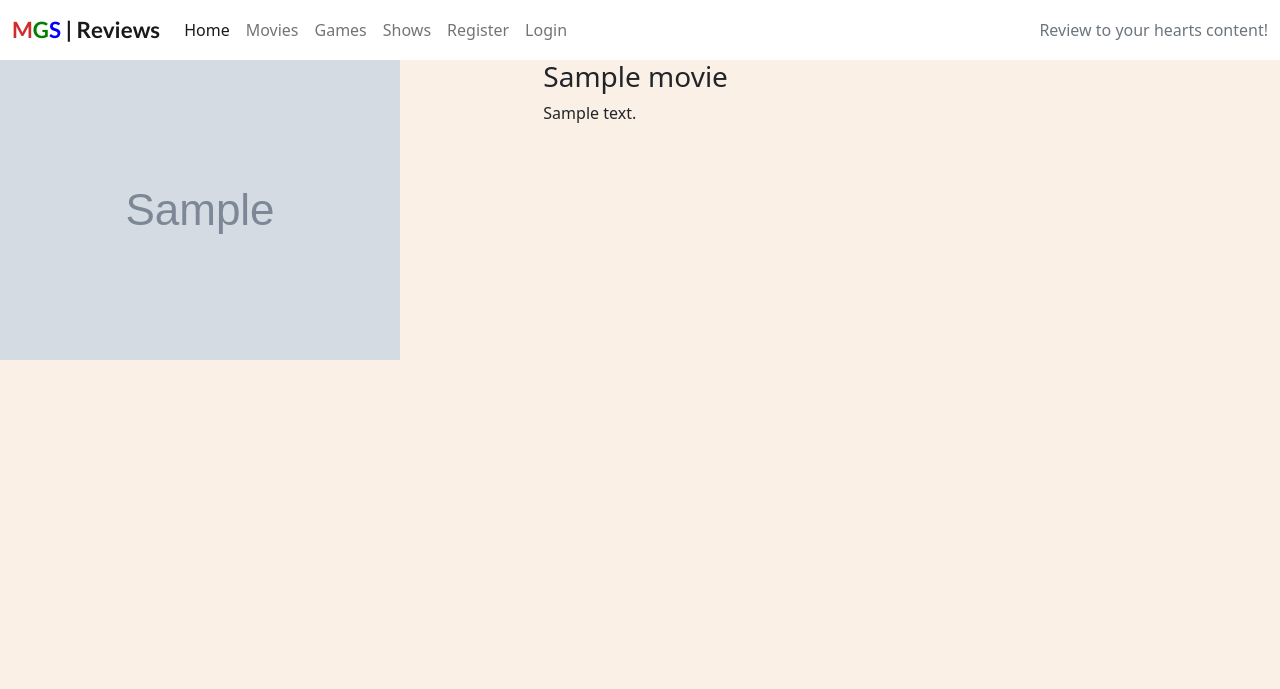
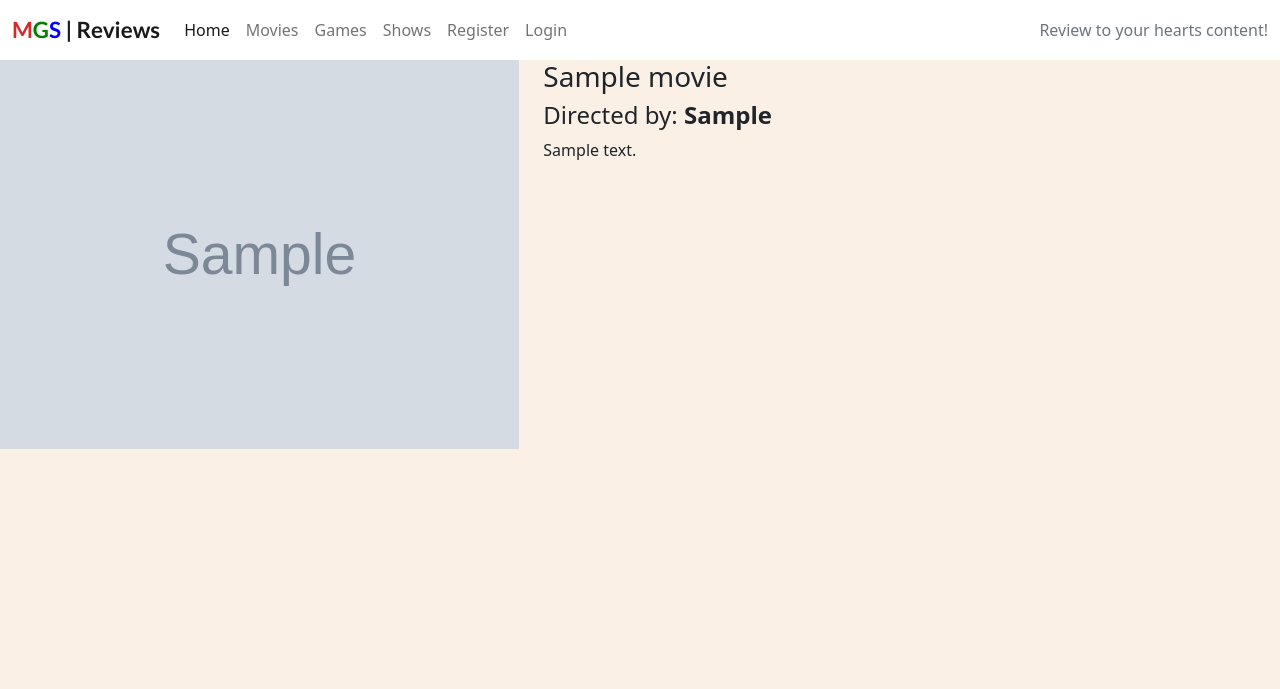
Before and after one commit to ShaneCDev/mgsreviews, a Django app: page /movies in a window 1280 px wide. Shown: the top 689 px of the page. Run offline with Django 3.2, Linux system fonts and the light colour scheme; tables that the repository leaves empty hold one stand-in row (values such as "Sample post"); grey boxes marked "Sample" are stand-in pictures.

Commit message:
added some styling and more information to the movies page

```diff
--- a/movies/urls.py
+++ b/movies/urls.py
@@ -5,5 +5,6 @@ urlpatterns = [
     path('', views.home, name='home'),
     path('movies', views.movies, name='movies'),
     path('games', views.games, name='games'),
+    path('shows', views.shows, name='shows'),
     path('movie-detail/<int:id>', views.movie_detail, name='movie_detail')
 ]
--- a/static/css/style.css
+++ b/static/css/style.css
@@ -27,6 +27,12 @@ body {
 #gamesCarousel {
     margin-top: 35px;
     margin-bottom: 35px;
+}
+
+.poster-contain {
+    height: auto;
+    width: 100%;
+    object-fit: contain;
 }
 
 /* .carousel-item {
--- a/templates/movies.html
+++ b/templates/movies.html
@@ -9,20 +9,22 @@
 
             <div class="col-md-7">
                 <h3>{{ movie.title }}</h3>
+                <h4>Directed by: <strong>{{ movie.director }}</strong></h4>
                 <p>
                     {{ movie.description }}
                 </p>
             </div>
             <div class="col-md-5">
-                <img src="{{ movie.poster.url }}" alt="{{ movie.title }}" class="featurette-image image-responsive">
+                <img src="{{ movie.poster.url }}" alt="{{ movie.title }}" class="featurette-image image-responsive poster-contain">
             </div>
 
         {% else %}
             <div class="col-md-5">
-                <img src="{{ movie.poster.url }}" alt="{{ movie.title }}" class="featurette-image image-responsive">
+                <img src="{{ movie.poster.url }}" alt="{{ movie.title }}" class="featurette-image image-responsive poster-contain">
             </div>
             <div class="col-md-7">
                 <h3>{{ movie.title }}</h3>
+                <h4>Directed by: <strong>{{ movie.director }}</strong></h4>
                 <p>
                     {{ movie.description }}
                 </p>
```
